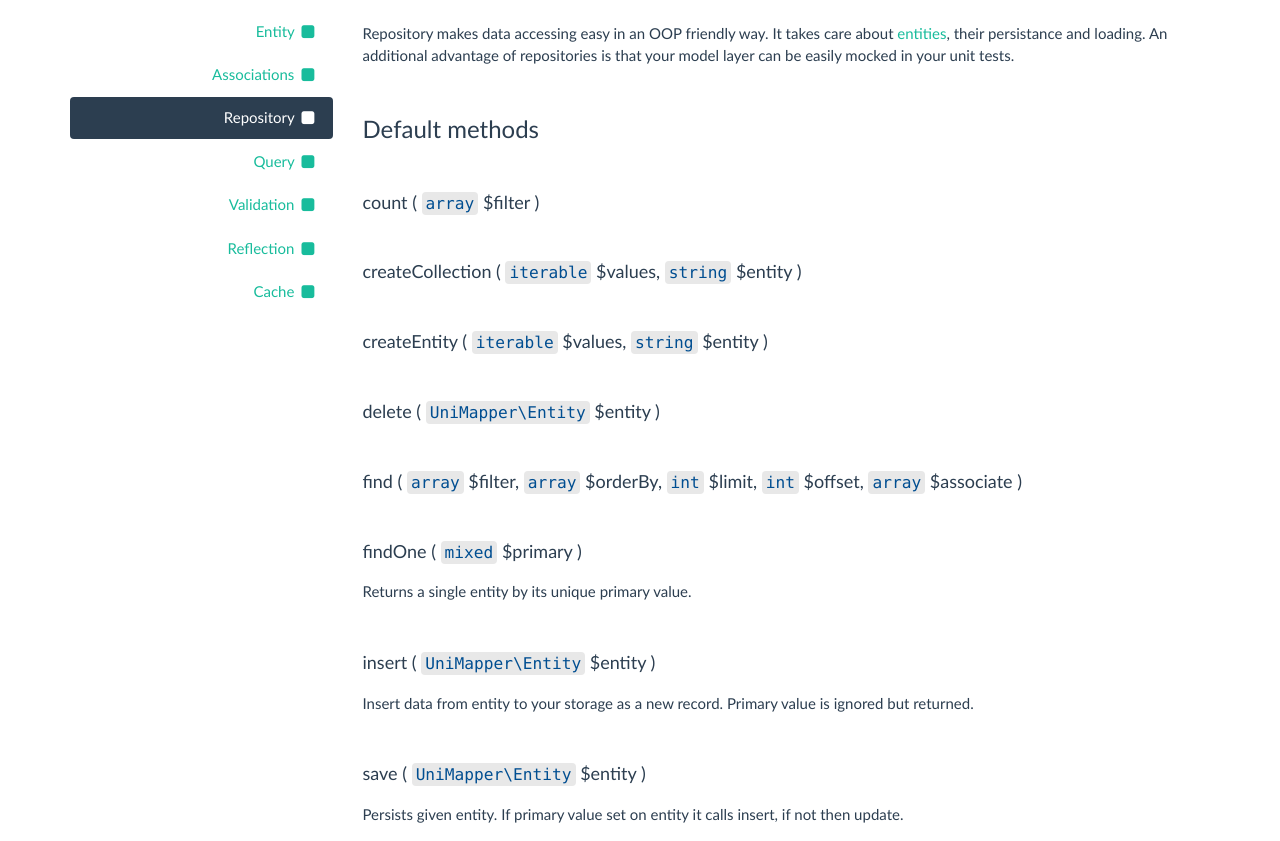
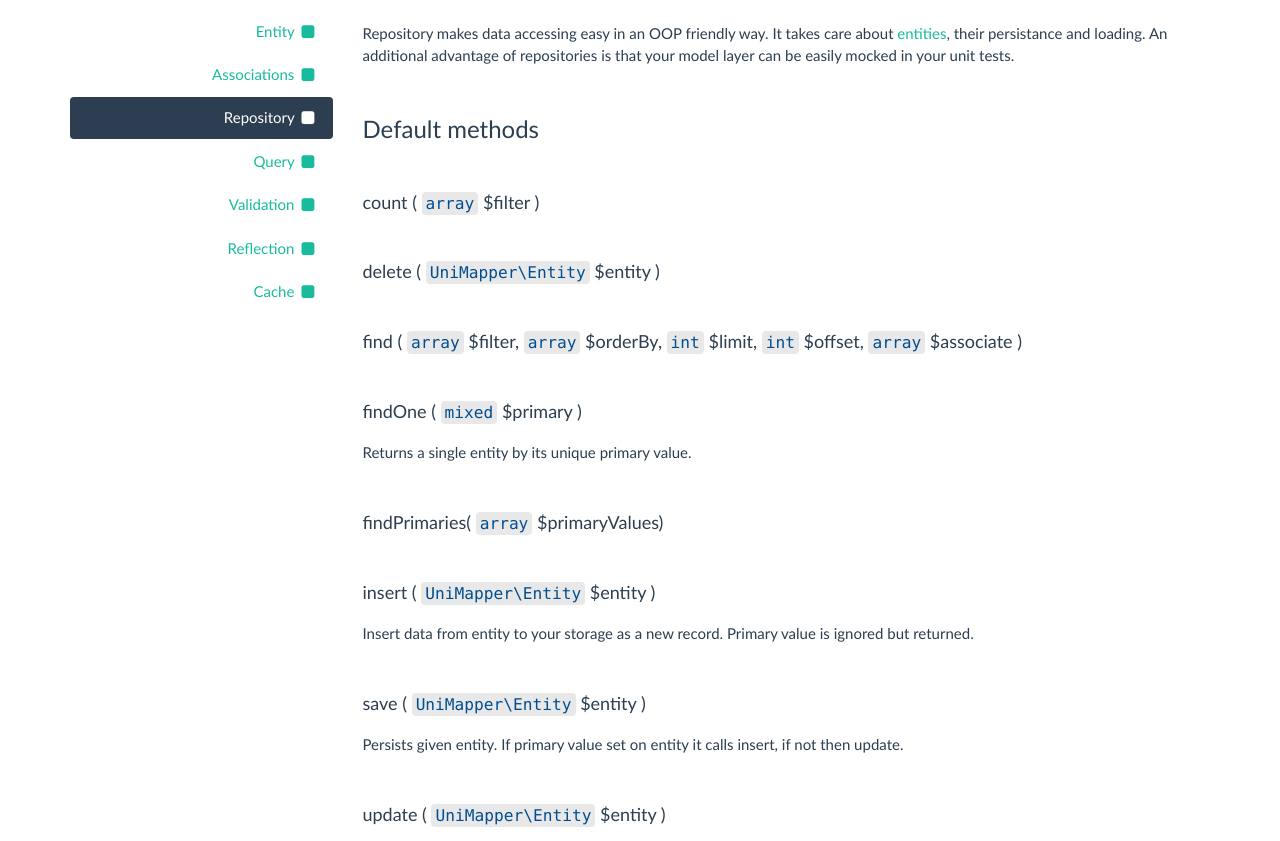
Before and after one commit to unimapper/unimapper.github.io, a Jekyll site: the page built from docs/reference/repository.md, in a window 1280 px wide and 900 px high, scrolled down 448 px, cut to the strip 0-841 px from the top of the window. Built offline with Jekyll 4.4.1, drawn with Linux system fonts in a browser that asks for light colours; nearby versions of some CDN libraries; comment, search, counter and statistics services are not loaded; the repository's description, which GitHub fills in, is left out.

Commit message:
docs: update

```diff
--- a/docs/reference/repository.md
+++ b/docs/reference/repository.md
@@ -10,16 +10,14 @@ Repository makes data accessing easy in an OOP friendly way. It takes care about
 
 #### count ( `array` $filter )
 
-#### createCollection ( `iterable` $values, `string` $entity )
-
-#### createEntity ( `iterable` $values, `string` $entity )
-
 #### delete ( `UniMapper\Entity` $entity )
 
 #### find ( `array` $filter, `array` $orderBy, `int` $limit, `int` $offset, `array` $associate )
 
 #### findOne ( `mixed` $primary )
 Returns a single entity by its unique primary value.
+
+#### findPrimaries( `array` $primaryValues)
 
 #### insert ( `UniMapper\Entity` $entity )
 Insert data from entity to your storage as a new record. Primary value is ignored but returned.
```
